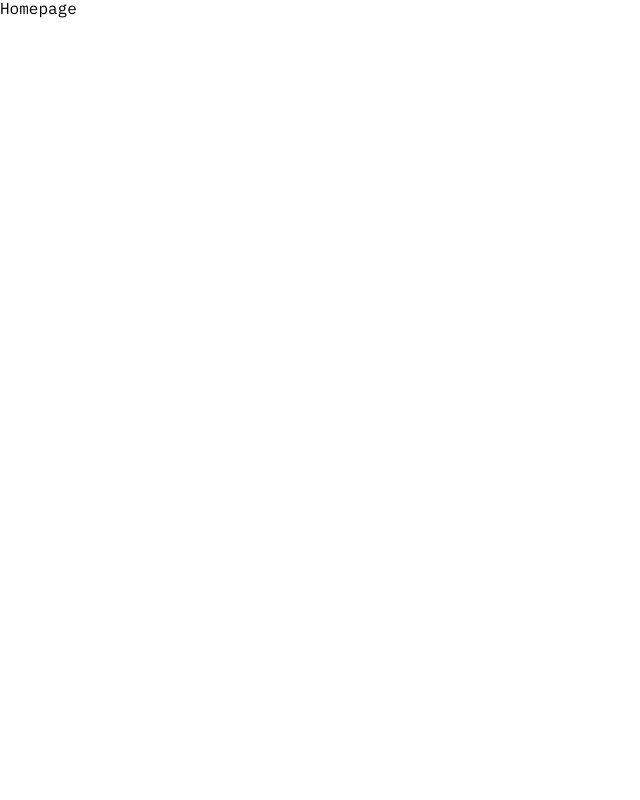
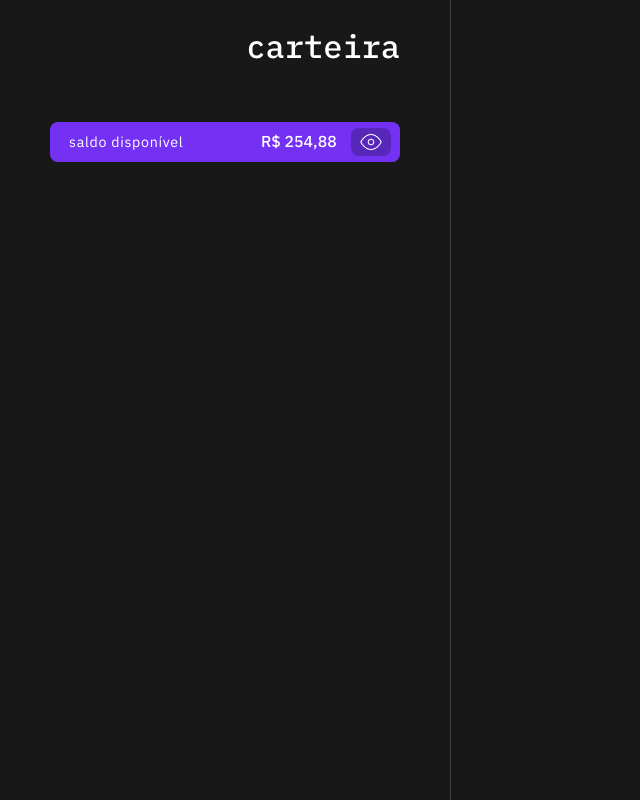
Before and after one commit to devvagnerBR/ng-cash-frontend, a React (Create React App) app in the folder ng-cash-front-end/: page / in a window 1280 px wide. Shown: the whole page, without its empty margins (0-640 px from the left). Built offline with nearby package versions, Linux system fonts and the light colour scheme.

Commit message:
iniciando homepage

```diff
--- a/ng-cash-front-end/src/components/Input/Input.scss
+++ b/ng-cash-front-end/src/components/Input/Input.scss
@@ -16,15 +16,17 @@
 		padding-left: 10px;
 		font-family: "IBM Plex Sans", sans-serif;
 		outline: none;
-		font-weight: 700;
+		font-weight: 600;
 		font-size: 1.08rem;
-
+		color: $purple;
 		&:focus &::placeholder {
 			font-size: 1rem;
 		}
 
 		&::placeholder {
-			color: rgb(102, 102, 102);
+			color: rgb(189, 189, 189);
+			font-size: 0.8rem;
+			font-weight: 500;
 		}
 	}
 
--- /dev/null
+++ b/ng-cash-front-end/src/pages/homepage/Homepage.scss
@@ -0,0 +1,73 @@
+.grid-homepage {
+	display: grid;
+	grid-template-columns: auto 1fr;
+}
+
+.wallet-container-homepage {
+	background: $dark-grey;
+	width: 450px;
+	max-width: 450px;
+	display: grid;
+	grid-template-rows: auto auto 1fr;
+
+	.title-homepage {
+		min-height: 90px;
+		h1 {
+			text-align: end;
+			padding: 30px 50px;
+			font-size: 2rem;
+			color: white;
+			font-weight: 500;
+		}
+	}
+
+	.wallet-balance-homepage {
+		padding: 30px 50px;
+		height: 100px;
+
+		.balance-homepage {
+			background: $purple;
+			height: 40px;
+			border-radius: 8px;
+			display: flex;
+			align-items: center;
+			justify-content: space-between;
+			padding: 0px 9px;
+			h4 {
+				font-family: "IBM Plex Sans", sans-serif;
+				font-weight: 400;
+				font-size: 0.89rem;
+                padding-left: 10px;
+				letter-spacing: 0.7px;
+				color: white;
+			}
+			.money-homepage {
+				display: flex;
+				align-items: center;
+				justify-content: space-between;
+				width: 130px;
+				h3 {
+					font-size: 0.99rem;
+					color: white;
+
+					font-weight: 500;
+					font-family: "IBM Plex Sans", sans-serif;
+				}
+				img {
+					width: 22px;
+					background: #5827b9;
+					padding: 3px 9px;
+					border-radius: 8px;
+				}
+			}
+		}
+	}
+
+	.card-preview-homepage {
+	}
+}
+
+.main-content-homepage {
+	background: $dark-grey;
+	border-left: 1px solid rgb(65, 65, 65);
+}
--- a/ng-cash-front-end/src/pages/homepage/Homepage.tsx
+++ b/ng-cash-front-end/src/pages/homepage/Homepage.tsx
@@ -1,8 +1,40 @@
 import React from 'react'
+import eyeBalance from '../../assets/icons/eyeBalance.png'
+const Homepage = () => {
 
-const Homepage = () => {
     return (
-        <div>Homepage</div>
+        <div className='container-size grid-homepage'>
+
+
+
+            <aside className='wallet-container-homepage'>
+                <header className='title-homepage'>
+                    <h1>carteira</h1>
+                </header>
+                <section className='wallet-balance-homepage'>
+                    <main className='balance-homepage'>
+                        <h4>saldo disponível</h4>
+                        <div className='money-homepage'>
+                            <h3>R$ 254,88</h3>
+                            <img src={eyeBalance} alt="show balance" />
+                        </div>
+                    </main>
+
+                </section>
+
+                <section className='card-preview-homepage'>
+
+                </section>
+            </aside>
+
+
+
+
+
+            <main className='main-content-homepage'>
+
+            </main>
+        </div>
     )
 }
 
--- a/ng-cash-front-end/src/pages/login/Login.tsx
+++ b/ng-cash-front-end/src/pages/login/Login.tsx
@@ -70,7 +70,7 @@ const Login = () => {
                                 {...username}
                             />
                             <Input
-                                placeholder="@Neox"
+                                placeholder="sua senha aqui"
                                 label='Senha'
                                 type="password"
                                 name="password"
--- a/ng-cash-front-end/src/pages/signup/Signup.tsx
+++ b/ng-cash-front-end/src/pages/signup/Signup.tsx
@@ -74,7 +74,7 @@ const Signup = () => {
                                             </span>
                                         </h2>
                                         <Input
-                                            placeholder="@Neox"
+                                            placeholder="sua senha aqui"
                                             label="Sua senha"
                                             type="password"
                                             name="password"
@@ -82,7 +82,7 @@ const Signup = () => {
                                             {...password}
                                         />
                                         <Input
-                                            placeholder="@Neox"
+                                            placeholder="sua senha aqui"
                                             label="Sua senha"
                                             type="password"
                                             name="passwordConfirm"
--- a/ng-cash-front-end/src/routes/Routes.tsx
+++ b/ng-cash-front-end/src/routes/Routes.tsx
@@ -11,8 +11,8 @@ const Router = () => {
         <BrowserRouter>
             <Routes>
                 <Route path="/" element={<Homepage />} />
+                <Route path="/login" element={<Login />} />
                 <Route path="/cadastro" element={<Signup />} />
-                <Route path="/login" element={<Login />} />
             </Routes>
         </BrowserRouter>
     )
--- a/ng-cash-front-end/src/styles/colors.scss
+++ b/ng-cash-front-end/src/styles/colors.scss
@@ -1,5 +1,7 @@
 // primary colors
 
 $black: #000000;
+$dark-grey: #181818;
+$light-grey: #212020;
 $white: #FFFFFF;
 $purple: #7431F4;
--- a/ng-cash-front-end/src/styles/styles.scss
+++ b/ng-cash-front-end/src/styles/styles.scss
@@ -11,5 +11,5 @@
 @import "../components/loading/Loading.scss";
 @import "../pages/login/Login.scss";
 @import "../pages/signup/Signup.scss";
-
+@import '../pages//homepage/Homepage.scss';
 @import './media.scss';
```
Also changed, not shown: ng-cash-front-end/src/assets/icons/eyeBalance.png (added), ng-cash-front-end/src/pages/signup/Signup.scss (line endings or trailing spaces).
